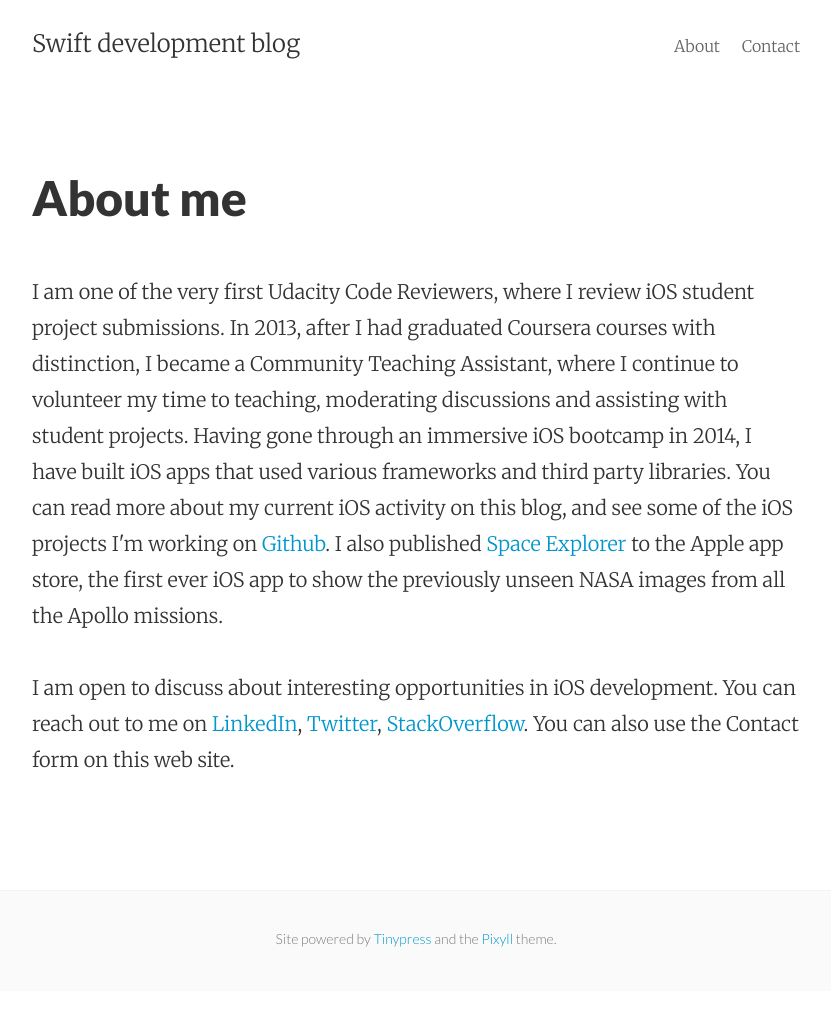
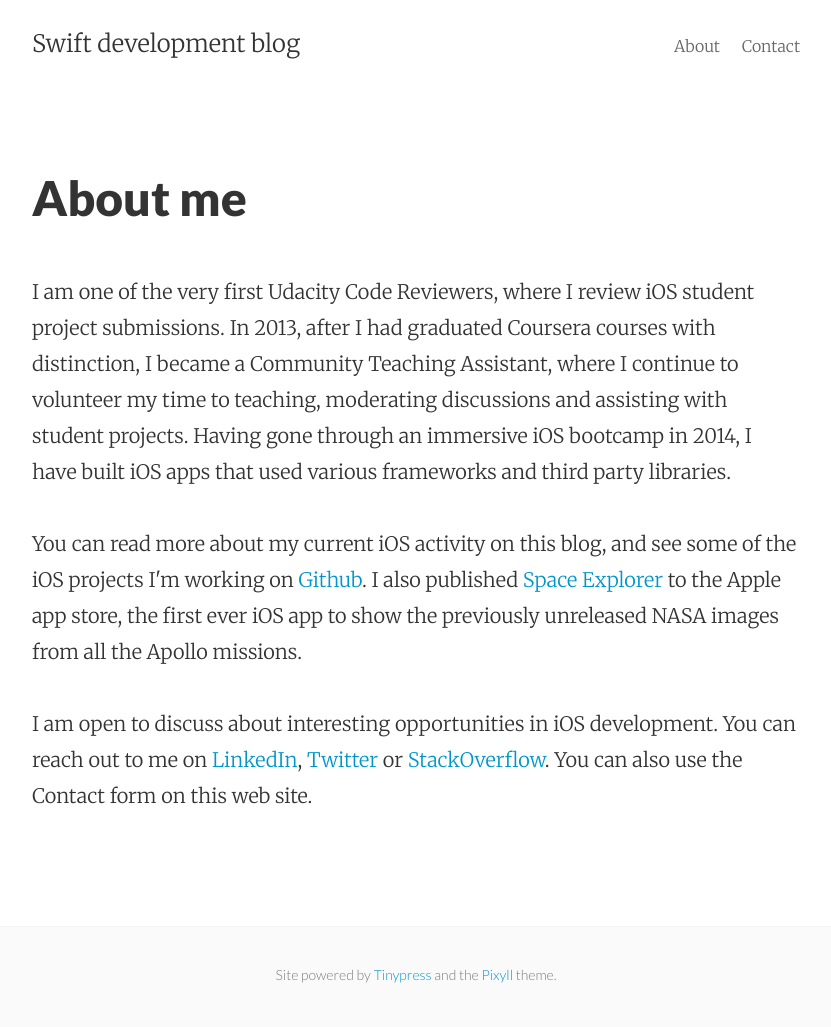
Before and after one commit to mhorga/mhorga.github.io, a Jekyll site: the page built from about.html, in a window 1280 px wide. Shown: the whole page, without its empty margins (224-1055 px from the left). Built offline with Jekyll 4.4.1, drawn with Linux system fonts in a browser that asks for light colours; before the commit the page ends 991 px from its top, so only the background shows below that.

Commit message:
Updated the About page

```diff
--- a/about.html
+++ b/about.html
@@ -7,8 +7,10 @@
 <div class="py2">
 
   <p>
-    I am one of the very first Udacity Code Reviewers, where I review iOS student project submissions. In 2013, after I had graduated Coursera courses with distinction, I became a Community Teaching Assistant, where I continue to volunteer my time to teaching, moderating discussions and assisting with student projects. Having gone through an immersive iOS bootcamp in 2014, I have built iOS apps that used various frameworks and third party libraries. You can read more about my current iOS activity on this blog, and see some of the iOS projects I'm working on <a href="https://github.com/mhorga" target="_blank">Github</a>. I also published <a href="http://apple.co/1QPQzOM" target="_blank">Space Explorer</a> to the Apple app store, the first ever iOS app to show the previously unseen NASA images from all the Apollo missions.
+    I am one of the very first Udacity Code Reviewers, where I review iOS student project submissions. In 2013, after I had graduated Coursera courses with distinction, I became a Community Teaching Assistant, where I continue to volunteer my time to teaching, moderating discussions and assisting with student projects. Having gone through an immersive iOS bootcamp in 2014, I have built iOS apps that used various frameworks and third party libraries.
     <br /><br />
-    I am open to discuss about interesting opportunities in iOS development. You can reach out to me on <a href="https://www.linkedin.com/in/mhorga" target="_blank">LinkedIn</a>, <a href="https://twitter.com/mhorga_" target="_blank">Twitter</a>, <a href="http://stackoverflow.com/users/3948730/marius" target="_blank">StackOverflow</a>. You can also use the Contact form on this web site.
+    You can read more about my current iOS activity on this blog, and see some of the iOS projects I'm working on <a href="https://github.com/mhorga" target="_blank">Github</a>. I also published <a href="http://apple.co/1QPQzOM" target="_blank">Space Explorer</a> to the Apple app store, the first ever iOS app to show the previously unreleased NASA images from all the Apollo missions.
+    <br /><br />
+    I am open to discuss about interesting opportunities in iOS development. You can reach out to me on <a href="https://www.linkedin.com/in/mhorga" target="_blank">LinkedIn</a>, <a href="https://twitter.com/mhorga_" target="_blank">Twitter</a> or <a href="http://stackoverflow.com/users/3948730/marius" target="_blank">StackOverflow</a>. You can also use the Contact form on this web site.
   </p>
 </div>
```
